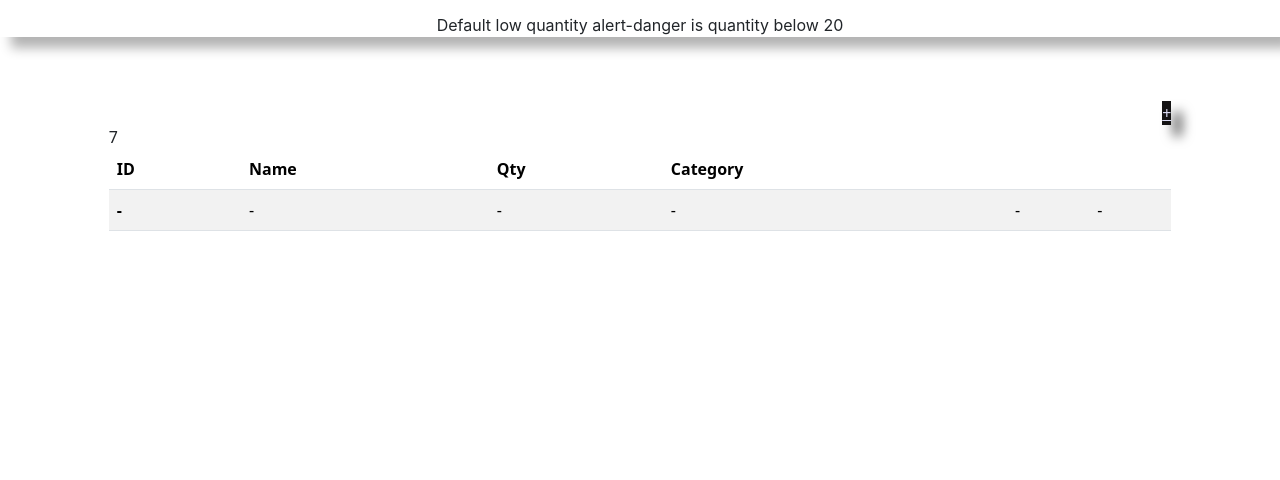
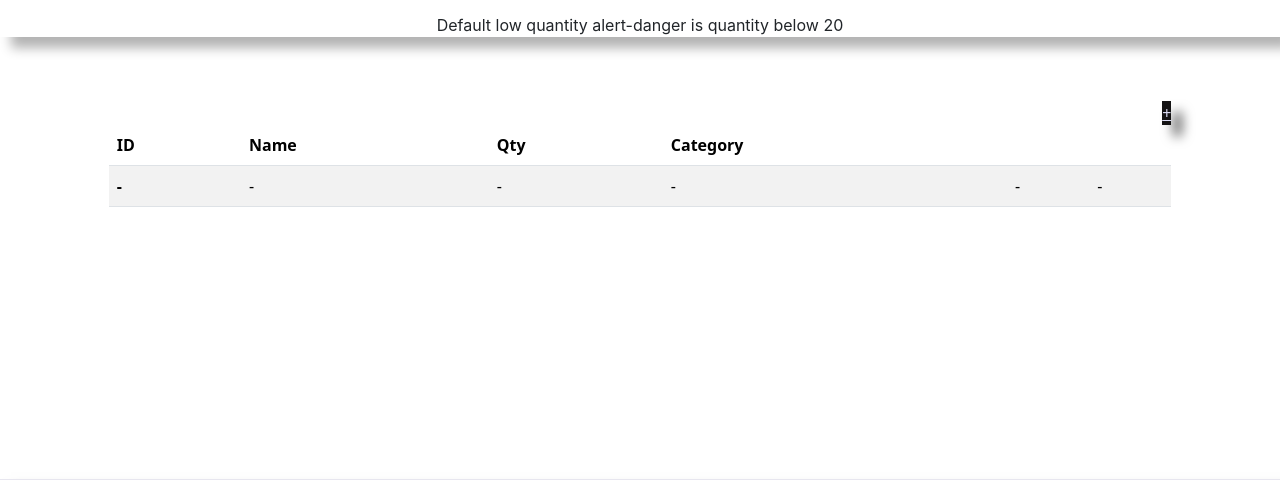
Before and after one commit to derro75/myproject, a Django app: page /dashboard/ in a window 1280 px wide. Shown: the part 56-536 px from the top of the page. Run offline with Django 5.2, Linux system fonts and the light colour scheme; a user stored in the database is signed in; data comes from the database, SQL or seed files in the repository.

Commit message:
Update dashboard.html

```diff
--- a/inventory/templates/inventory/dashboard.html
+++ b/inventory/templates/inventory/dashboard.html
@@ -33,7 +33,7 @@ Default low quantity alert-danger is quantity below 20</p>
                 <thead>
                     <tr>
                         <th scope="col">ID</th>
-                    7      <th scope="col">Name</th>
+                        <th scope="col">Name</th>
                         <th scope="col">Qty</th>
                         <th scope="col">Category</th>
                         <th scope="col"></th>
```
